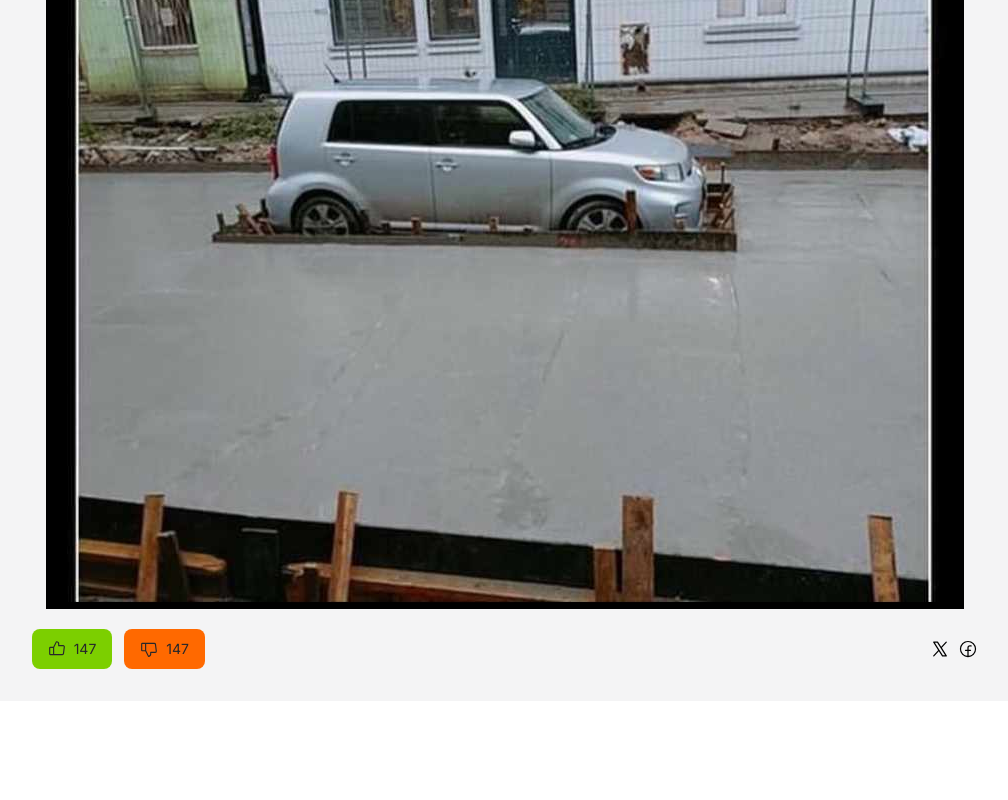
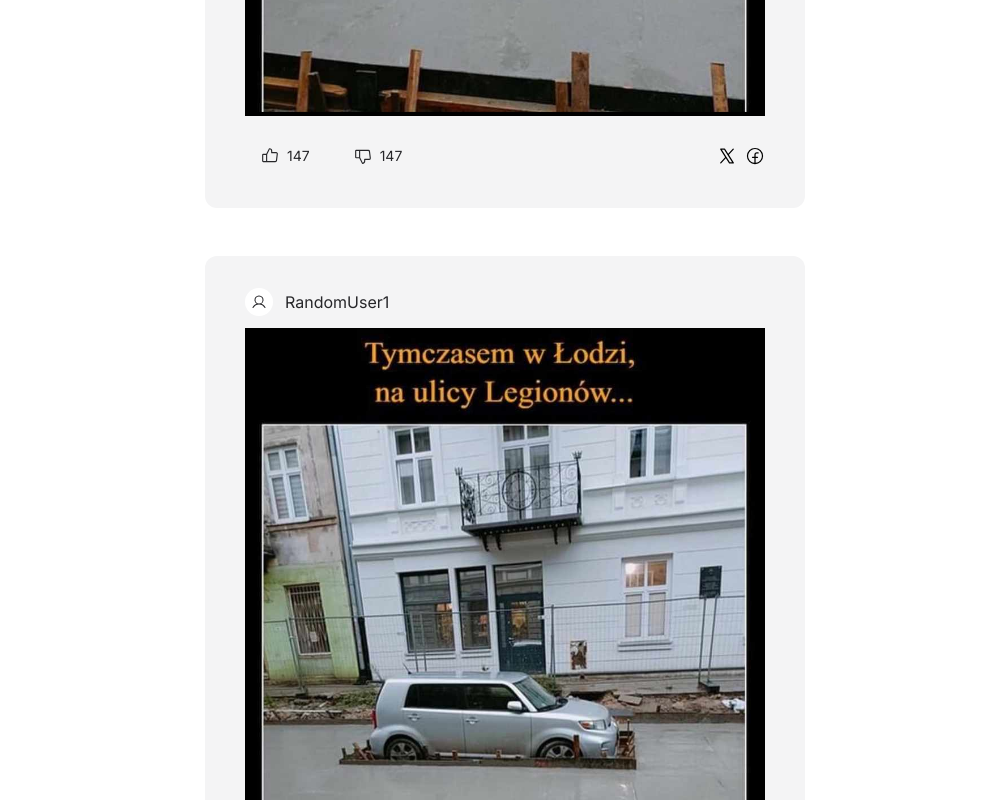
Before and after one commit to iProXDPL/MemeBase-PAW-TR, a React (Vite) app: page / in a window 1280 px wide. Shown: the part 700-1500 px from the top of the page, without its empty margins (135-1143 px from the left). Before the commit the page ends 1433 px from the top, so only its background shows below. Built offline with nearby package versions, Linux system fonts and the light colour scheme.

Commit message:
rwd dla wyswietlania mema na stronie glownej i przyciski glosowania

```diff
--- /dev/null
+++ b/src/features/memes/ButtonVote.jsx
@@ -0,0 +1,18 @@
+import { ThumbsDown, ThumbsUp } from "@phosphor-icons/react";
+
+function ButtonVote({ type, votesQuantity }) {
+  const isVoteUp = type.toLowerCase() === "up";
+
+  return (
+    <button
+      className={`flex items-center gap-2 bg-${
+        isVoteUp ? "lime" : "orange"
+      }-500 min-[480px]:py-2.5 min-[480px]:px-4 py-1.5 px-2 rounded-lg cursor-pointer`}
+    >
+      {isVoteUp ? <ThumbsUp /> : <ThumbsDown />}
+      <span className="text-xs min-[480px]:text-sm">{votesQuantity}</span>
+    </button>
+  );
+}
+
+export default ButtonVote;
--- a/src/features/memes/DisplayMemeAuthor.jsx
+++ b/src/features/memes/DisplayMemeAuthor.jsx
@@ -2,11 +2,11 @@ import { User } from "@phosphor-icons/react";
 
 function DisplayMemeAuthor() {
   return (
-    <div className="flex items-center gap-1.5 sm:gap-3 text-xs sm:text-base">
+    <div className="flex items-center gap-1.5 sm:gap-3 min-[480px]:text-sm text-xs sm:text-base">
       <div className="bg-white flex items-center p-1.5 rounded-full">
         <User color="#27272A" />
       </div>
-      <p className="text-zinc-800 text-xs sm:text-base">RandomUser1</p>
+      <p className="text-zinc-800 ">RandomUser1</p>
     </div>
   );
 }
--- a/src/features/memes/MemeCard.jsx
+++ b/src/features/memes/MemeCard.jsx
@@ -5,7 +5,7 @@ import MemeActions from "./MemeActions";
 
 function MemeCard() {
   return (
-    <div className="w-10/12 m-auto">
+    <div className="md:max-w-[600px] sm:w-10/12 w-full m-auto">
       <Card>
         <DisplayMemeAuthor />
         <div className="py-3 m-auto">
--- a/src/features/memes/MemeVotes.jsx
+++ b/src/features/memes/MemeVotes.jsx
@@ -1,16 +1,11 @@
 import { ThumbsDown, ThumbsUp } from "@phosphor-icons/react";
+import ButtonVote from "./ButtonVote";
 
 function MemeVotes() {
   return (
     <div className="flex items-center sm:gap-3 min-[480px]:gap-2 gap-1 text-sm text-zinc-800 min-[480px]:text-lg">
-      <button className="flex items-center gap-2 bg-lime-500 min-[480px]:py-2.5  min-[480px]:px-4 py-1.5 px-2 rounded-lg cursor-pointer">
-        <ThumbsUp />
-        <span className="text-xs min-[480px]:text-sm">147</span>
-      </button>
-      <button className="flex items-center gap-2 bg-orange-500 min-[480px]:py-2.5   min-[480px]:px-4 py-1.5 px-2 rounded-lg cursor-pointer">
-        <ThumbsDown color="#27272A" />
-        <span className="text-xs min-[480px]:text-sm">147</span>
-      </button>
+      <ButtonVote type="up" votesQuantity="147" />
+      <ButtonVote type="down" votesQuantity="147" />
     </div>
   );
 }
--- a/src/pages/MainPage.jsx
+++ b/src/pages/MainPage.jsx
@@ -2,7 +2,9 @@ import MemeCard from "../features/memes/MemeCard";
 
 function MainPage() {
   return (
-    <div className="py-8 px-6">
+    <div className="py-8 px-6 flex flex-col gap-12 ">
+      <MemeCard />
+      <MemeCard />
       <MemeCard />
     </div>
   );
--- a/src/ui/Card.jsx
+++ b/src/ui/Card.jsx
@@ -1,6 +1,8 @@
 function Card({ children }) {
   return (
-    <div className="bg-zinc-100 sm:py-8 sm:px-10 py-4 px-6">{children}</div>
+    <div className="bg-zinc-100 sm:py-8 sm:px-10 py-4 px-6 rounded-xl">
+      {children}
+    </div>
   );
 }
 
--- a/src/ui/Header.jsx
+++ b/src/ui/Header.jsx
@@ -2,7 +2,7 @@ import { List, User, X } from "@phosphor-icons/react";
 
 function Header() {
   return (
-    <div className="bg-violet-800 text-zinc-100 flex justify-between py-4 px-6">
+    <div className="bg-violet-800 text-zinc-100 flex items-center justify-between py-4 px-6">
       <p className="md:text-3xl text-2xl font-semibold">
         <a href="#">
           Meme<span className="text-lime-500">Base</span>
```
